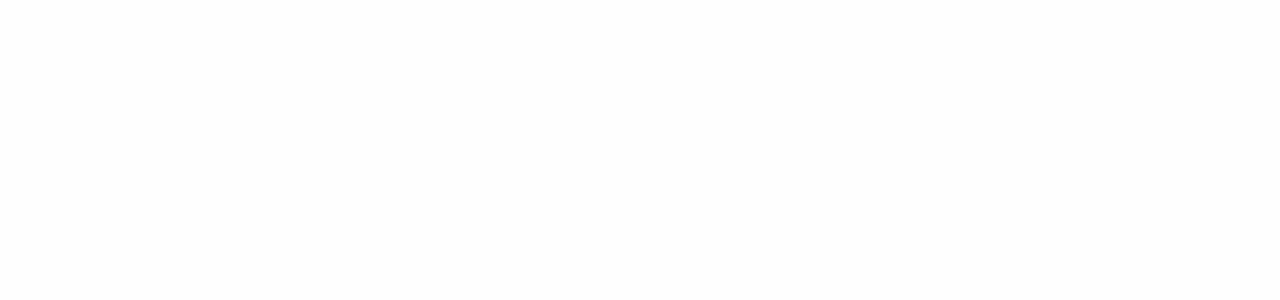
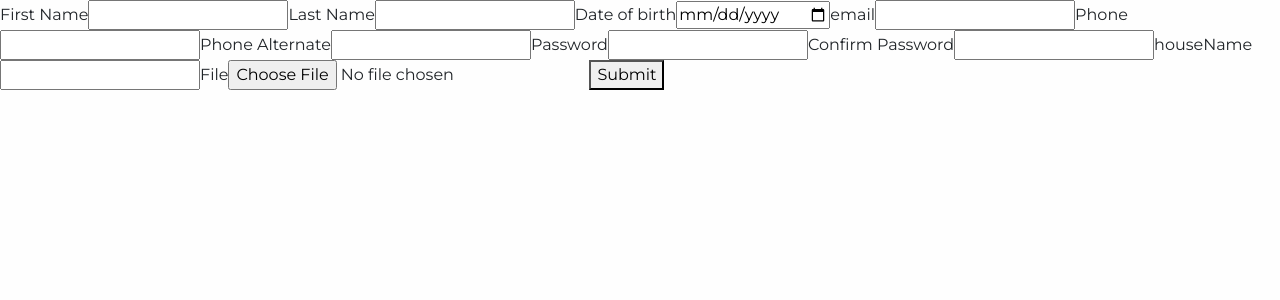
Before and after one commit to kavyeshvohra/urbancave, a React (Create React App) app: page /test in a window 1280 px wide. Before the commit this address had no page. Shown: the top 300 px of the page. Built offline with nearby package versions, Linux system fonts and the light colour scheme.

Commit message:
app.js updated

```diff
--- a/src/App.js
+++ b/src/App.js
@@ -22,7 +22,8 @@
 import Payments from './pages/components/payments';
 import Members from './pages/components/members';
 import FamilyMembers from './pages/components/familyMembers';
-import ForgotPass from './pages/components/forgotpassword'
+import ForgotPass from './pages/components/forgotpassword';
+import Test from './pages/test';
 function App() {
 
   //const [userType,setUserType] = useState("SocietyMember");
@@ -39,6 +40,7 @@
 
             <Route path="/register" element={<Register userType={userType} />} />
             <Route path="/forgotpassword" element={<ForgotPass />} />
+            <Route path="test" element={<Test/>}/>
             <Route path="/contactus" element={<Contact userType={userType} />} />
             <Route path="/dashboard" element={<Main userType={userType} />} >
 
@@ -52,6 +54,8 @@
               <Route path="familymembers" element={<FamilyMembers userType={userType} />} />
 
               <Route path="societies" element={<Societies userType={userType} />} />
+
+
 
               <Route path="members" element={<Members userType={userType} />} />
               <Route path="members/:id" element={<SocMembers userType={userType} />} />
--- a/src/pages/login.js
+++ b/src/pages/login.js
@@ -46,7 +46,7 @@
         const options={
             method:"POST",
             headers: {
-                "Content-Type": "application/json",
+                "Content-Type": "multipart/form-data",
             },
             body:JSON.stringify(data)
         }
--- /dev/null
+++ b/src/pages/test.js
@@ -0,0 +1,61 @@
+const Test = ()=>{
+    const send = async (e)=>{
+        e.preventDefault();
+        const fname=document.getElementById("fname").value;
+        const file = document.getElementById("file").files[0];
+        console.log(file);
+
+        const formData = new FormData();
+        formData.append("file",file);
+
+        const res = await fetch("http://localhost:8080/test",{
+            method:"POST",
+            body:file,
+            headers:{
+                'Content-Type': 'multipart/form-data',
+            },
+        });
+        const data = await res.json();
+        console.log(data);
+    }
+
+    return(
+        <>
+        <form onSubmit={send}>
+            First Name
+                <input id="fname"></input>
+
+            Last Name
+                <input id="lname"></input>
+
+            Date of birth
+                <input type="date" id="dob"></input>
+
+            email
+                <input type="email" id="email"></input>
+
+            Phone
+                <input type="phone" id="phone"></input>
+
+            Phone Alternate
+                <input type="phone" id="phoneA"></input>
+
+            Password
+                <input type="password" id="pass"></input>
+
+            Confirm Password
+                <input type="password" id="confPass"></input>
+
+            houseName
+                <input id="houseName"></input>
+
+            File
+                <input type="file" id="file"></input>
+                <button>Submit</button>
+
+        </form>
+        </>
+    );
+}
+
+export default Test;
```
